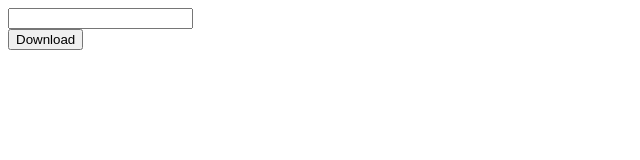
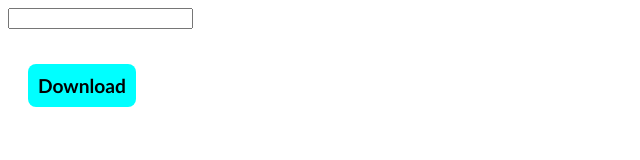
Before and after one commit to YadavYashvant/Downloader, a plain HTML site: page index.html in a window 1280 px wide. Shown: the whole page, without its empty margins (0-640 px from the left). Drawn offline with Linux system fonts and the light colour scheme.

Commit message:
Added styles to button

```diff
--- a/index.html
+++ b/index.html
@@ -4,10 +4,11 @@
     <meta charset="UTF-8">
     <meta name="viewport" content="width=, initial-scale=1.0">
     <title>Downloader</title>
+    <link rel="stylesheet" type="text/css" href="styles.css"/>
     <script src="script.js" defer></script>
 </head>
 <body>
-    <input type="text"> <br>
-    <button>Download</button>
+    <input type="text" id="downloadtxt"> <br>
+    <button id="downloadbtn">Download</button>
 </body>
 </html>
--- a/styles.css
+++ b/styles.css
@@ -0,0 +1,18 @@
+#downloadbtn{
+    background-color: aqua;
+    size: 50px;
+    padding: 10px;
+    border: none;
+    margin-left: 20px;
+    border-radius: 8px;
+    text-align: center;
+    margin-top: 35px;
+    text-decoration-style: solid;
+    font-family: 'Gill Sans', 'Gill Sans MT', Calibri, 'Trebuchet MS', sans-serif;
+    font-size: larger;
+    font-weight: bold;
+}
+#downloadbtn:hover{
+    background-color: rgb(119, 162, 162);
+    cursor: pointer;
+}
```
